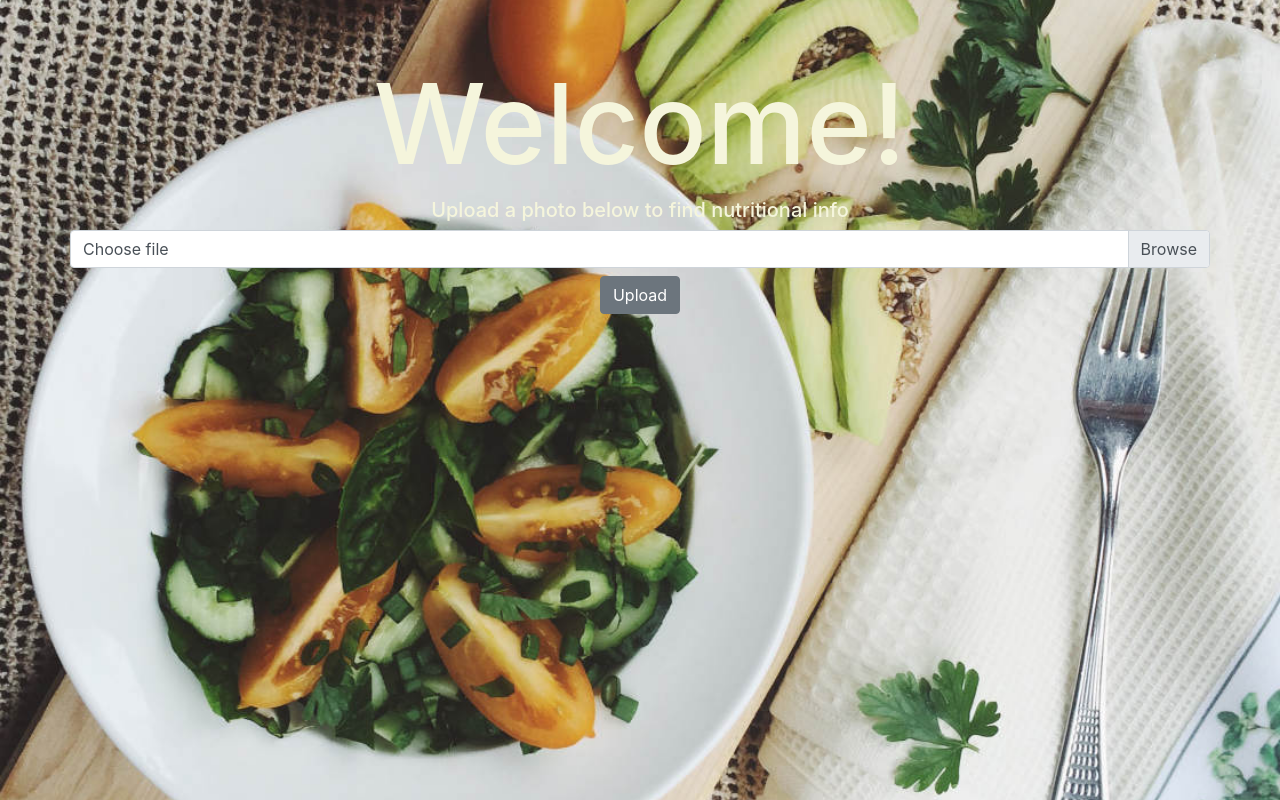
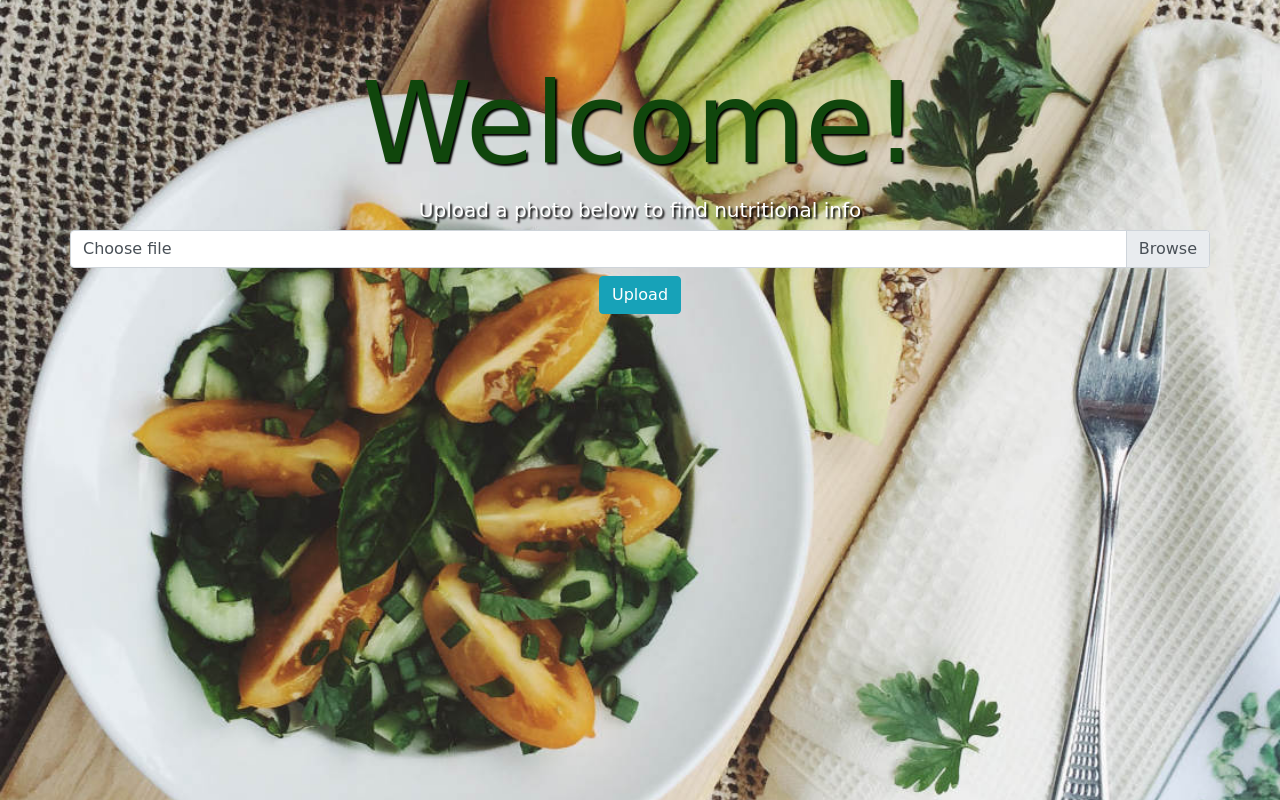
Before and after one commit to anthony-robinson/osu-hackathon0920, a Flask app: page / in a window 1280 px wide. Run offline with Flask 2, Linux system fonts and the light colour scheme; some libraries are stand-ins or nearby versions.

Commit message:
merge style changes

```diff
--- a/static/style.css
+++ b/static/style.css
@@ -1,19 +1,28 @@
-body {
+body{
     background-image: url('/static/Images/homePage3.jpg');
     background-size: cover;
     background-position: center;
     background-repeat: no-repeat;
-    color: #f5f5dc;
+    font-family: 'Patua One', cursive;
+    opacity: 0;
+    transition: opacity 2.5s;
 }
+
 
 html {
     height: 100%;
+
 }
 
 h1 {
-    color: #f5f5dc;
     font-size: 7em;
+    color: #10460C;
+    text-shadow: 2px 2px 2px black;
+}
 
+h5 {
+    color: white;
+    text-shadow: 2px 2px 2px black;
 }
 
 #content {
@@ -22,3 +31,8 @@ h1 {
     /* height: 400px; */
 
 }
+
+#uploadBox{
+    padding-left: 30%;
+    padding-right: 30%;
+}
--- a/templates/index.html
+++ b/templates/index.html
@@ -8,13 +8,15 @@
                     <h1>Welcome!</h1>
                     <h5>Upload a photo below to find nutritional info</h5>
                 </div>
+            </div>
+        </div>
             <div class="row">
                 <div class="custom-file">
                     <form action="/upload" method="post" enctype="multipart/form-data">
                         <label class="custom-file-label" for="customFile">Choose file</label>
                         <input type="file" class="custom-file-input" id="customFile" name="image_file" accept="image/*">
                         <div class="text-center my-2">
-                            <input type="submit" value="Upload" class="btn btn-secondary">
+                            <input type="submit" value="Upload" class="btn btn-info">
                         </div>
                     </form>
                 </div>
--- a/templates/main.html
+++ b/templates/main.html
@@ -2,12 +2,13 @@
 <head>
     <meta charset="UTF-8">
     <meta name="viewport" content="width=device-width, initial-scale=1.0">
-    <title>OverByte</title>
+    <title>OverByte Nutrition Finder</title>
     <link rel="stylesheet" href="https://stackpath.bootstrapcdn.com/bootstrap/4.5.2/css/bootstrap.min.css"
         integrity="sha384-JcKb8q3iqJ61gNV9KGb8thSsNjpSL0n8PARn9HuZOnIxN0hoP+VmmDGMN5t9UJ0Z" crossorigin="anonymous">
+    <link href="https://fonts.googleapis.com/css2?family=Patrick+Hand&display=swap" rel="stylesheet">
     <link rel="stylesheet" href="/static/style.css">
 </head>
-<body>
+<body onload="document.body.style.opacity='1'">
 
     {% block body %}
     {% endblock %}
@@ -22,5 +23,6 @@
     <script src="https://stackpath.bootstrapcdn.com/bootstrap/4.5.2/js/bootstrap.min.js"
         integrity="sha384-B4gt1jrGC7Jh4AgTPSdUtOBvfO8shuf57BaghqFfPlYxofvL8/KUEfYiJOMMV+rV"
         crossorigin="anonymous"></script>
+
 </body>
 </html>
```
Lines whose indentation alone changed are shown as unchanged.
